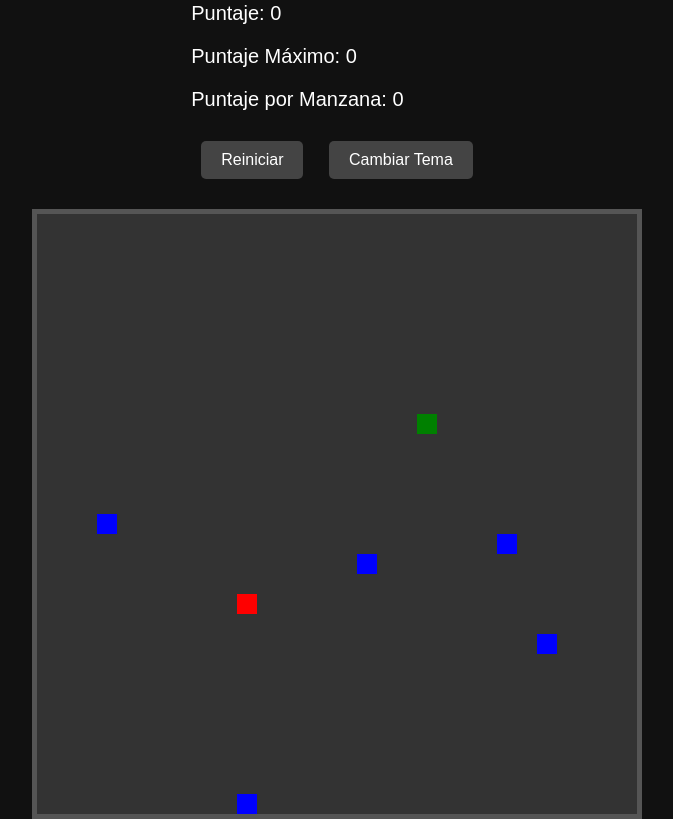
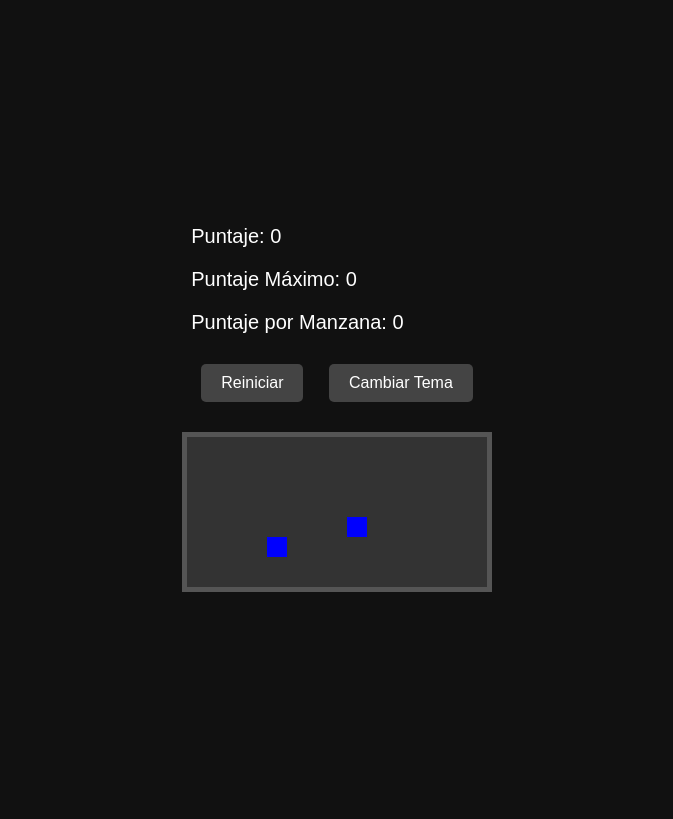
Before and after one commit to pinlozanodx/juevo-moviles, a plain HTML site: page index.html in a window 1280 px wide. Shown: the whole page, without its empty margins (303-976 px from the left). Drawn offline with Linux system fonts and the light colour scheme.

Commit message:
Update index.html

```diff
--- a/index.html
+++ b/index.html
@@ -10,11 +10,13 @@
     <div class="scoreboard">
         <p>Puntaje: <span id="score">0</span></p>
         <p>Puntaje Máximo: <span id="high-score">0</span></p>
-        <p>Puntaje por Manzana: <span id="fruit-score">0</span></p> <!-- Puntaje por manzana -->
+        <p>Puntaje por Manzana: <span id="fruit-score">0</span></p>
         <button id="restart-btn" onclick="restartGame()">Reiniciar</button>
         <button id="theme-toggle-btn" onclick="toggleTheme()">Cambiar Tema</button>
     </div>
-    <canvas id="gameCanvas" width="600" height="600"></canvas>
+    <div class="game-container">
+        <canvas id="gameCanvas"></canvas>
+    </div>
     <script src="script.js"></script>
 </body>
 </html>
```
